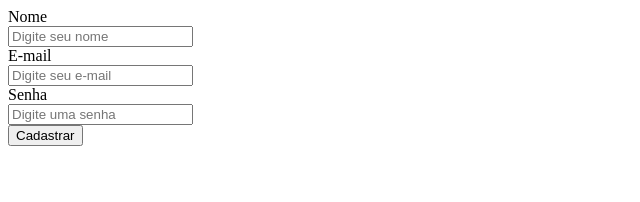
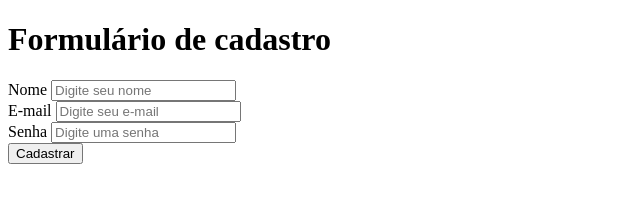
Before and after one commit to reginaldojrrr/curso_ebac_frontend, a plain HTML site: page forms.html in a window 1280 px wide. Shown: the whole page, without its empty margins (0-640 px from the left). Drawn offline with Linux system fonts and the light colour scheme.

Commit message:
Inclusão do title

```diff
--- a/forms.html
+++ b/forms.html
@@ -6,14 +6,15 @@
     <title>Forms</title>
 </head>
 <body>
+    <h1>Formulário de cadastro</h1>
     <form>
-        <label for="input-nome">Nome</label> <br>
+        <label for="input-nome">Nome</label>
         <input placeholder="Digite seu nome" id="input-nome" type="text">
         <br>
-        <label for="input-email">E-mail</label> <br>
+        <label for="input-email">E-mail</label>
         <input placeholder="Digite seu e-mail" id="input-email" type="text">
         <br>
-        <label for="input-senha">Senha</label> <br>
+        <label for="input-senha">Senha</label>
         <input placeholder="Digite uma senha" id="input-senha" type="password">
         <br>
         <button type="submit">Cadastrar</button>
```
